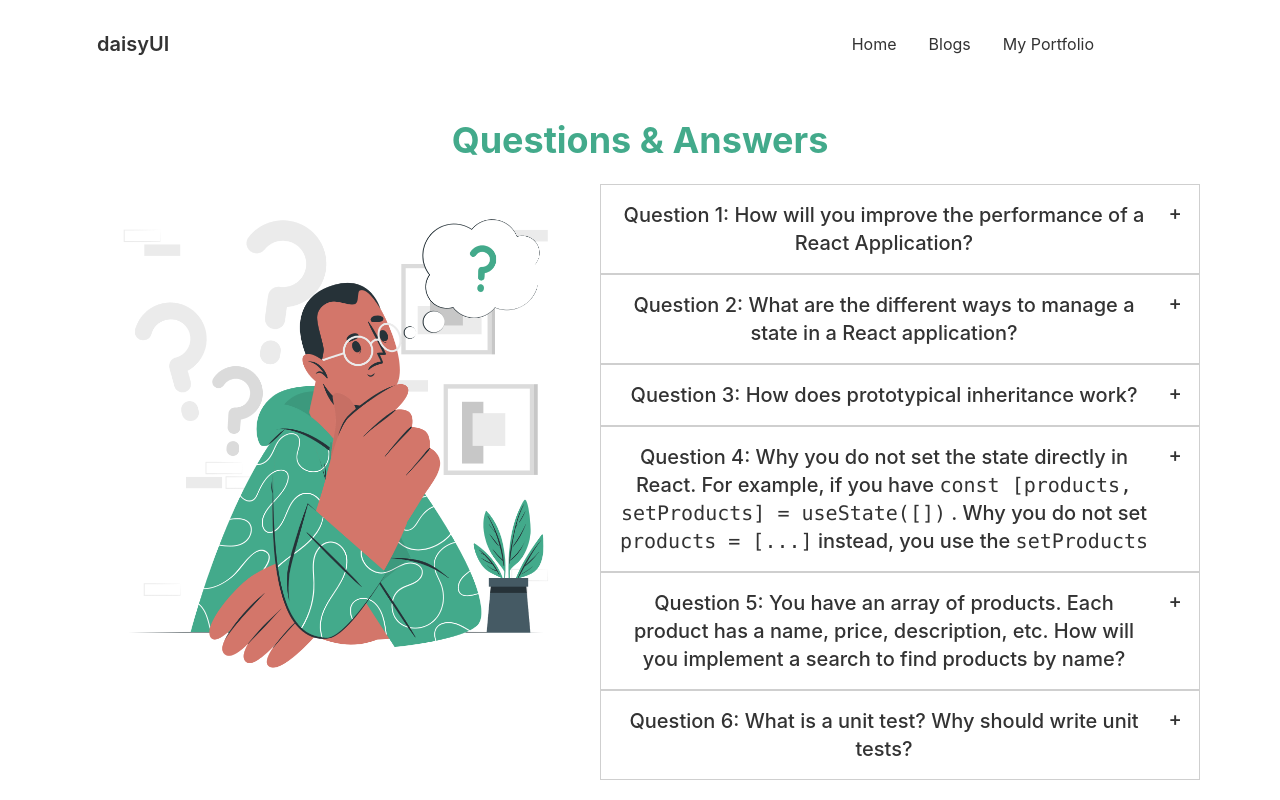
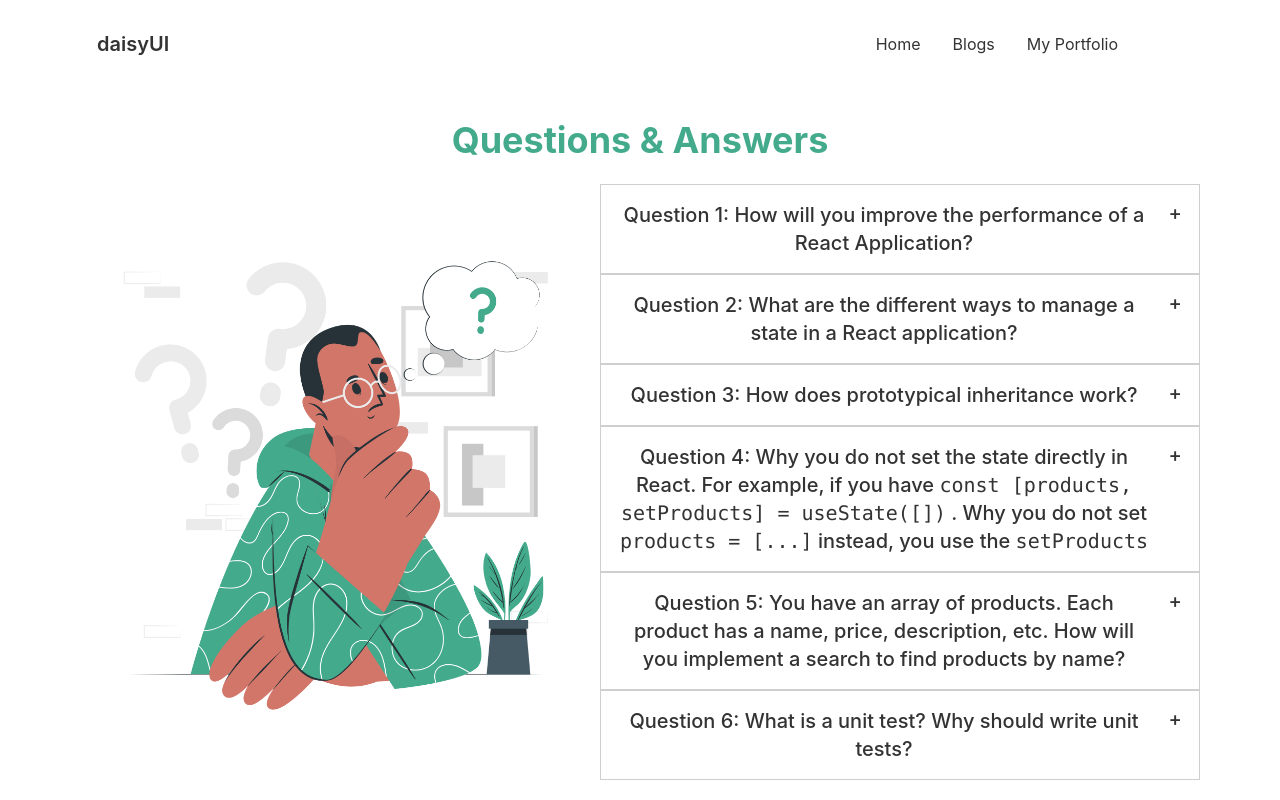
Before and after one commit to jabirsubaktagin16/drohnenkomponenten-client, a React (Create React App) app: page /blogs in a window 1280 px wide. Shown: the top 800 px of the page. Built offline with nearby package versions, Linux system fonts and the light colour scheme; no server answers; the HTML template or start-up script is replaced by a standard one.

Commit message:
Readme.md Updated

```diff
--- a/src/Pages/Blogs/Blogs.js
+++ b/src/Pages/Blogs/Blogs.js
@@ -9,7 +9,7 @@ const Blogs = () => {
         <h1 className="text-4xl font-bold text-primary text-center">
           Questions & Answers
         </h1>
-        <div className="flex space-x-2 w-full lg:flex-row flex-col lg:mt-6">
+        <div className="flex items-center justify-center space-x-2 w-full lg:flex-row flex-col lg:mt-6">
           <div className="text-center w-full lg:max-w-lg lg:text-left h-full">
             <img src={questions} alt="" />
           </div>
--- a/src/Pages/Shared/Header.js
+++ b/src/Pages/Shared/Header.js
@@ -26,7 +26,7 @@ const Header = () => {
       <li>
         <Link to="/portfolio">My Portfolio</Link>
       </li>
-      <li className="lg:ml-6">
+      <li className={!user && "lg:ml-6"}>
         {user ? (
           <div className="dropdown dropdown-hover">
             <label tabindex="0" className="btn btn-ghost rounded-btn">
@@ -37,12 +37,12 @@ const Header = () => {
               className="menu dropdown-content p-2 shadow bg-base-100 w-52 mt-4"
             >
               <li>
+                <Link to="/dashboard">Dashboard</Link>
+              </li>
+              <li>
                 <button onClick={handleSignOut} className="btn btn-ghost">
                   Sign Out
                 </button>
-              </li>
-              <li>
-                <a>Item 2</a>
               </li>
             </ul>
           </div>
```
Also changed, not shown: 1 other file (tests, documents, lock files or other folders).
